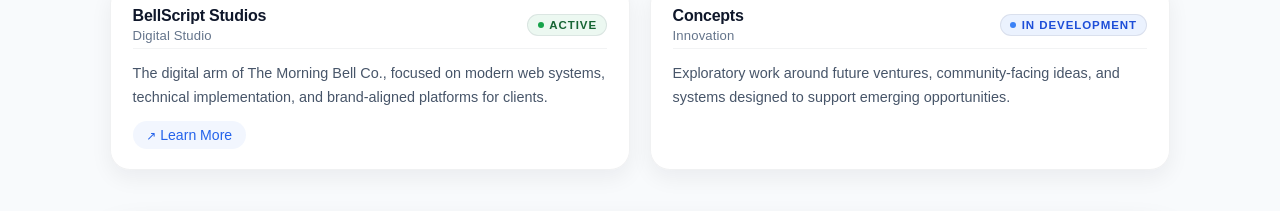
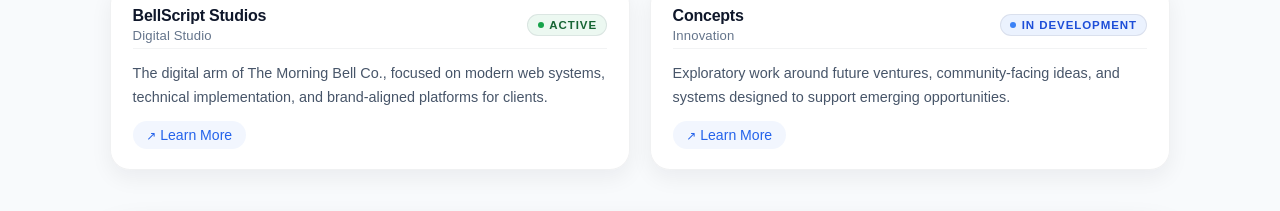
Before and after one commit to BellScriptStudios/the-morning-bell-co, a Next.js app: page /portfolio in a window 1280 px wide. Shown: the part 485-696 px from the top of the page. Built offline with nearby package versions, Linux system fonts and the light colour scheme.

Commit message:
update: add href to concept card on home page

```diff
--- a/src/app/portfolio/PortfolioClient.tsx
+++ b/src/app/portfolio/PortfolioClient.tsx
@@ -33,6 +33,7 @@
     status: "In Development",
     description:
       "Exploratory work around future ventures, community-facing ideas, and systems designed to support emerging opportunities.",
+    href:"/concepts",
   },
 ];
 
```
